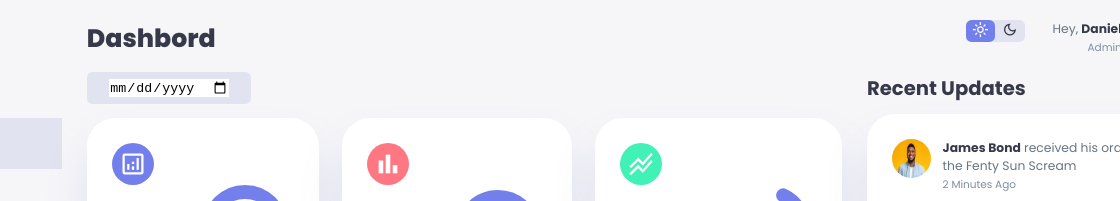
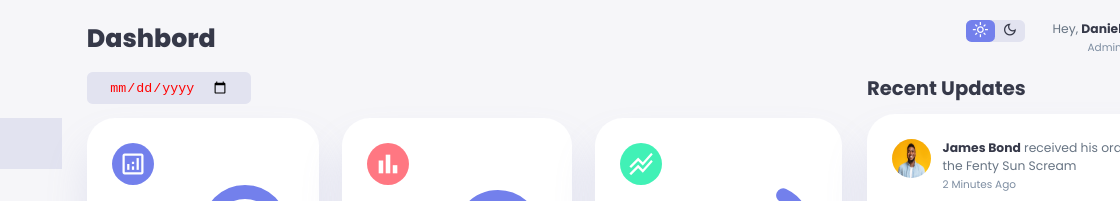
Before and after one commit to Danielkuku/Aven, a plain HTML site: page index.html in a window 1280 px wide. Shown: the top 201 px of the page, 160-1280 px from the left. Drawn offline with nearby package versions, Linux system fonts and the light colour scheme.

Commit message:
date correction2

```diff
--- a/styles.css
+++ b/styles.css
@@ -219,8 +219,8 @@ main .date {
   padding: 0.5rem 1.6rem;
 }
 main .date input[type="date"] {
-  /* background: transparent;
-  color: var(--color-dark); */
+  background: transparent;
+  color: red;
   border: none;
 }
 
```
